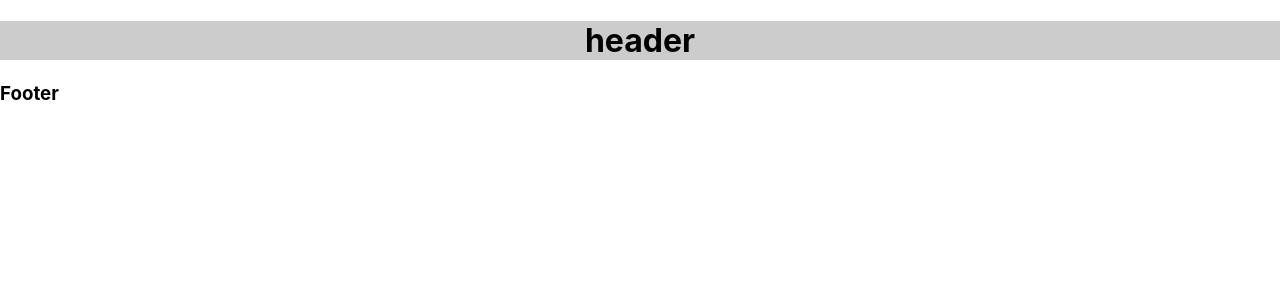
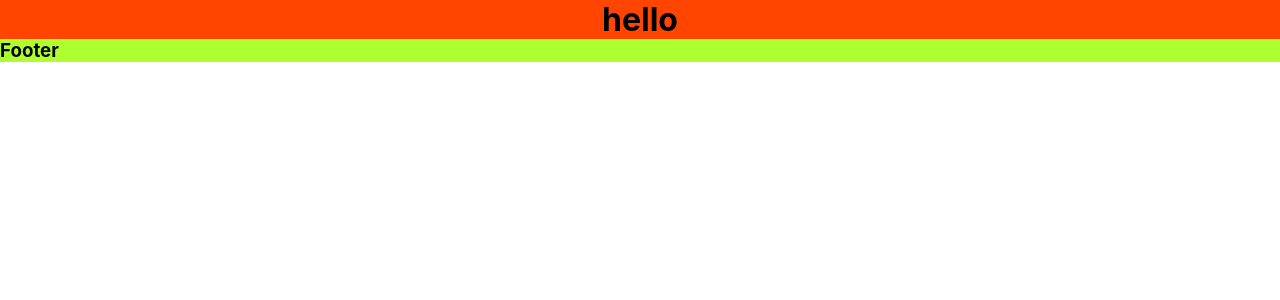
Before and after one commit to s-m-jan/practice-react-blog, a React (Create React App) app: page / in a window 1280 px wide. Shown: the top 300 px of the page. Built offline with nearby package versions, Linux system fonts and the light colour scheme.

Commit message:
css module finished

```diff
--- a/src/components/footer/Footer.jsx
+++ b/src/components/footer/Footer.jsx
@@ -1,7 +1,9 @@
+import styled from "./footer.module.css"
+
 function Footer(){
     return(
         <div>
-            <h3>
+            <h3 className={styled.myfooter}>
                 Footer
             </h3>
         </div>
--- /dev/null
+++ b/src/components/footer/footer.module.css
@@ -0,0 +1,3 @@
+.myfooter{
+    background-color: greenyellow;
+}
--- a/src/components/navabar/Navbar.jsx
+++ b/src/components/navabar/Navbar.jsx
@@ -1,9 +1,11 @@
-function Navbar(){
-    return(
-        <div>
-            <h1 style={{textAlign: "center", backgroundColor : "#ccc"}}>header</h1>
-        </div>
-    )
+import styled from "./navbar.module.css";
+
+function Navbar() {
+  return (
+    <div className={styled.header}>
+      <h1>hello</h1>
+    </div>
+  );
 }
 
-export default Navbar
+export default Navbar;
--- /dev/null
+++ b/src/components/navabar/navbar.module.css
@@ -0,0 +1,4 @@
+.header{
+    background-color: orangered;
+    text-align: center;
+}
--- a/src/index.css
+++ b/src/index.css
@@ -11,3 +11,8 @@ code {
   font-family: source-code-pro, Menlo, Monaco, Consolas, 'Courier New',
     monospace;
 }
+
+h1, h2, h3, h4, h5, h6, p, ul{
+  margin: 0;
+  padding: 0 ;
+}
--- a/src/index.js
+++ b/src/index.js
@@ -3,6 +3,9 @@ import ReactDOM from 'react-dom/client';
 import './index.css';
 import App from './App';
 import reportWebVitals from './reportWebVitals';
+
+
+
 
 const root = ReactDOM.createRoot(document.getElementById('root'));
 root.render(
```
Also changed, not shown: src/App.js (line endings or trailing spaces).
